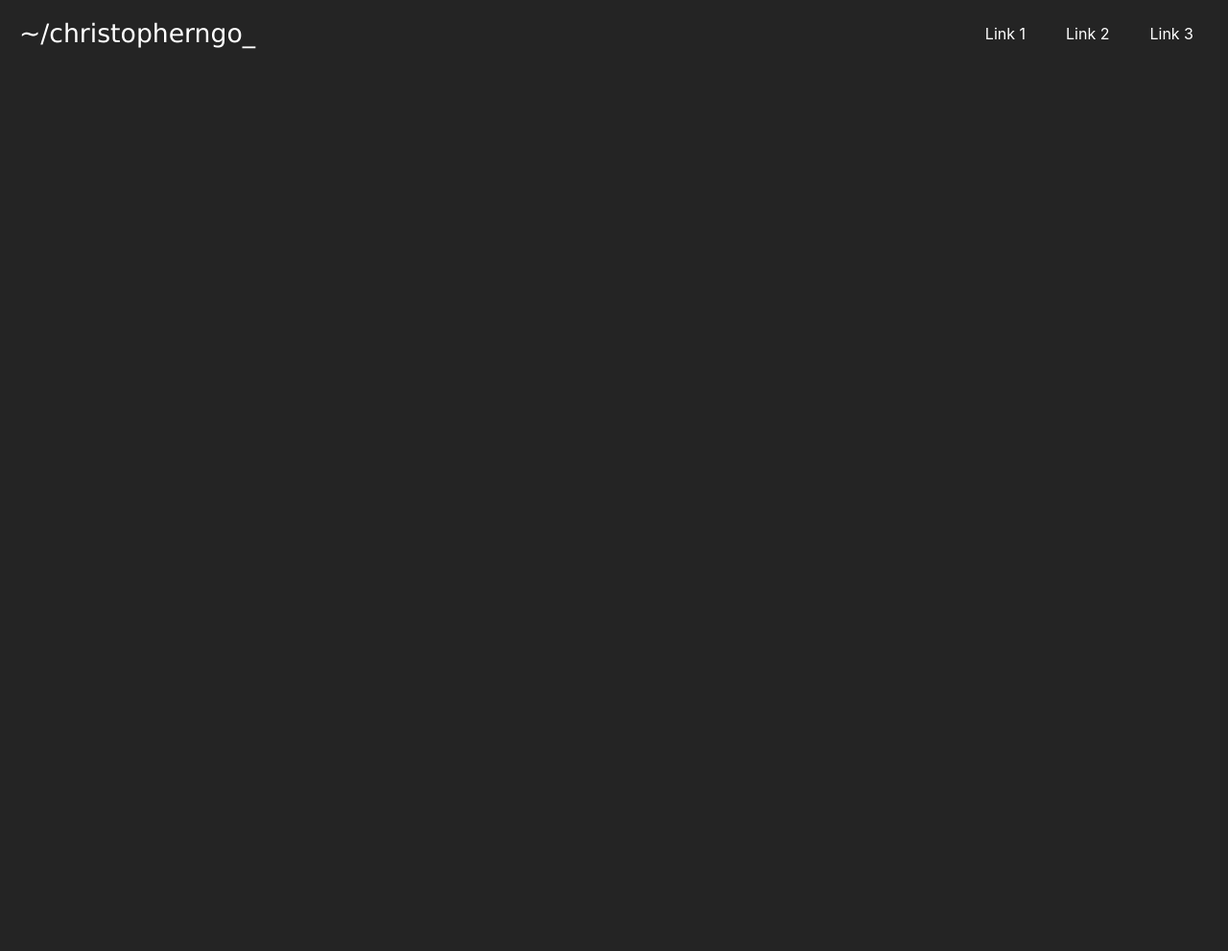
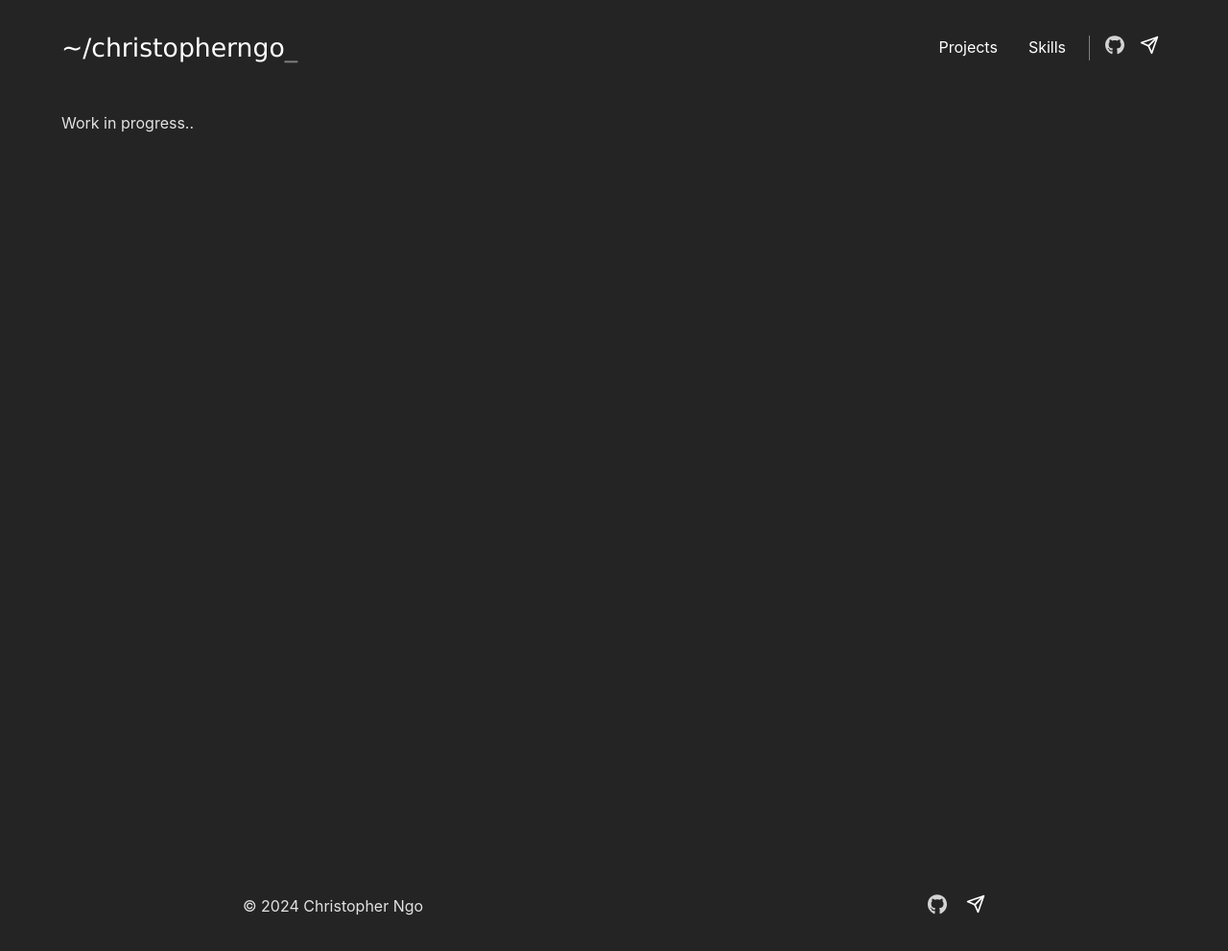
Before and after one commit to chriistopherngo/Portfolio, a React (Vite) app: page / in a window 1280 px wide. Shown: the whole page at 96% size. Before the commit the page ends 800 px from the top, so only its background shows below. Built offline with nearby package versions, Linux system fonts and the light colour scheme.

Commit message:
work in progess

```diff
--- a/src/App.jsx
+++ b/src/App.jsx
@@ -1,13 +1,14 @@
 import { useState } from "react";
 import "./App.css";
-import  Navbar  from "./Components/Navbar";
+import Navbar from "./Components/Navbar/Navbar";
+import Footer from "./Components/Footer/Footer";
 
 function App() {
-
   return (
     <>
-    <Navbar/>
-
+      <Navbar />
+      <main>Work in progress..</main>
+      <Footer />
     </>
   );
 }
--- /dev/null
+++ b/src/Components/Footer/Footer.css
@@ -0,0 +1,16 @@
+.footer{
+    display: flex;
+    justify-content: space-around;
+    flex-wrap: wrap;
+    gap: 20px;
+    padding: 2em 0;
+}
+
+img.githubIcon{
+    width: 20px;
+}
+
+.footer .contact_container{
+    display: flex;
+    gap: 20px;
+}
--- /dev/null
+++ b/src/Components/Footer/Footer.jsx
@@ -0,0 +1,22 @@
+import React from "react";
+import "./Footer.css";
+import githubIcon from "../../assets/svg/github.svg";
+import mailtoIcon from "../../assets/svg/mailto.svg";
+
+const Footer = () => {
+  return (
+    <div className="footer">
+      <div>© 2024 Christopher Ngo</div>
+      <div className="contact_container">
+        <a href="https://github.com/chriistopherngo" target="_blank">
+          <img className="githubIcon" src={githubIcon} alt="" />
+        </a>
+        <a href="mailto:ngo.chris@hotmail.com" target="_blank">
+          <img className="githubIcon" src={mailtoIcon} alt="" />
+        </a>
+      </div>
+    </div>
+  );
+};
+
+export default Footer;
--- a/src/Components/Navbar.css
+++ /dev/null
@@ -1,122 +0,0 @@
-nav {
-    display: flex;
-    justify-content: space-between;
-    align-items: center;
-    height: 70px;
-    color: white;
-    /* background-color: white; */
-    /* box-shadow: 0 2px 4px rgba(0, 0, 0, 0.1); */
-    padding: 0 20px;
-  }
-
-  nav a {
-    all: unset;
-    text-decoration: none;
-    padding: 8px 16px;
-  }
-
-  nav a:hover {
-    cursor: pointer;
-    background-color: #3182ce;
-    border-radius: 4px;
-  }
-
-  nav li {
-    list-style: none;
-  }
-
-  nav .logout:hover {
-    border: solid 1px rgb(220, 49, 49);
-    background-color: transparent;
-    padding: 7px 15px;
-  }
-
-  nav .logo ul {
-    display: flex;
-    gap: 10px;
-    align-items: center;
-  }
-
-  nav .logo img {
-    width: 50px;
-    height: 50px;
-  }
-
-
-  nav .links ul {
-    display: flex;
-    gap: 10px;
-  }
-
-  .links ul li a.active {
-    background-color: #3182ce;
-    color: black;
-    padding: 8px 16px;
-    border-radius: 4px;
-    transition: background-color 0.3s ease;
-  }
-
-  .menu-icon {
-    display: none;
-    flex-direction: column;
-    cursor: pointer;
-  }
-
-  .bar {
-    width: 25px;
-    height: 3px;
-    background-color: white;
-    margin: 3px 0;
-    transition: transform 0.3s ease;
-  }
-
-  .menu-icon.open .bar:nth-child(1) {
-    transform: translateY(8px) rotate(45deg);
-  }
-
-  .menu-icon.open .bar:nth-child(2) {
-    opacity: 0;
-  }
-
-  .menu-icon.open .bar:nth-child(3) {
-    transform: translateY(-8px) rotate(-45deg);
-  }
-
-  @media screen and (max-width: 1111px) {
-    nav .logo ul {
-      gap: 5px;
-    }
-
-    nav .logo img {
-      width: 40px;
-      height: 40px;
-    }
-
-    nav .links ul {
-      display: none;
-      flex-direction: column;
-      position: absolute;
-      top: 70px;
-      left: 0;
-      background-color: #242424;
-      width: 100%;
-      box-shadow: 0 2px 4px rgba(0, 0, 0, 0.1);
-      padding: 10px 0;
-      z-index: 100;
-      height: auto;
-    }
-
-    .menu-icon {
-      display: flex;
-    }
-
-    .links.open ul {
-      display: flex;
-      align-items: flex-end;
-      gap: 18px;
-    }
-
-    nav .links ul li {
-      margin: 0 20px;
-    }
-  }
--- /dev/null
+++ b/src/Components/Navbar/Navbar.css
@@ -0,0 +1,169 @@
+
+nav {
+  display: flex;
+  justify-content: space-between;
+  align-items: center;
+  height: 70px;
+  color: white;
+  /* background-color: white; */
+  /* box-shadow: 0 2px 4px rgba(0, 0, 0, 0.1); */
+  margin: 0 5%;
+  padding: 50px 0;
+}
+
+nav a {
+  all: unset;
+  text-decoration: none;
+  padding: 8px 16px;
+}
+
+nav a:hover {
+  cursor: pointer;
+  text-decoration: underline;
+}
+
+nav li {
+  list-style: none;
+}
+
+nav ul .navbar_divider{
+  border-left: 1px solid gray;
+  margin:0 8px;
+
+}
+
+nav .logout:hover {
+  border: solid 1px rgb(220, 49, 49);
+  background-color: transparent;
+  padding: 7px 15px;
+}
+
+nav .logo ul {
+  display: flex;
+  gap: 10px;
+  align-items: center;
+}
+
+nav .logo img {
+  width: 50px;
+  height: 50px;
+}
+
+nav .links ul {
+  display: flex;
+}
+
+nav .contact_container{
+  display: flex;
+}
+
+nav .contact_container li{
+  transition: transform 0.1s ease-in-out;
+}
+
+nav .contact_container a{
+  padding: 4px 8px;
+}
+
+nav .contact_container li:hover{
+    border-bottom: 0px;
+    transform: translateY(-4px);
+}
+nav .contact_container a:hover{
+  border-bottom: 0px;
+}
+.links ul li a.active {
+  background-color: #3182ce;
+  color: black;
+  padding: 8px 16px;
+  border-radius: 4px;
+  transition: background-color 0.3s ease;
+}
+
+.menu-icon {
+  display: none;
+  flex-direction: column;
+  cursor: pointer;
+}
+
+.bar {
+  width: 25px;
+  height: 3px;
+  background-color: white;
+  margin: 3px 0;
+  transition: transform 0.3s ease;
+}
+
+.menu-icon.open .bar:nth-child(1) {
+  transform: translateY(8px) rotate(45deg);
+}
+
+.menu-icon.open .bar:nth-child(2) {
+  opacity: 0;
+}
+
+.menu-icon.open .bar:nth-child(3) {
+  transform: translateY(-8px) rotate(-45deg);
+}
+
+@media screen and (max-width: 1111px) {
+  nav .logo ul {
+    gap: 5px;
+  }
+
+  nav .logo img {
+    width: 40px;
+    height: 40px;
+  }
+
+  nav .links ul {
+    display: none;
+    flex-direction: column;
+    position: absolute;
+    top: 70px;
+    left: 0;
+    background-color: #242424;
+    width: 100%;
+    box-shadow: 0 2px 4px rgba(0, 0, 0, 0.1);
+    padding: 10px 0;
+    z-index: 100;
+    height: auto;
+  }
+
+  .menu-icon {
+    display: flex;
+  }
+
+  .links.open ul {
+    display: flex;
+    align-items: flex-end;
+    gap: 18px;
+  }
+
+  nav .links ul li {
+    margin: 0 20px;
+  }
+  nav a:hover {
+    border-bottom: 0;
+  }
+  nav .navbar_divider{
+    border-bottom: 1px solid gray;
+    width: 100px;
+    position: relative;
+    z-index: 90000000;
+  }
+
+  nav .contact_container{
+    display: flex !important;
+    flex-direction: row !important;
+    justify-content: flex-end;
+    gap:1px !important;
+    padding: 40px 30px 0 0 !important;
+
+  }
+
+  nav .contact_container li{
+    margin: 0 !important;
+    margin-bottom: 10px !important;
+  }
+}
--- a/src/Components/Navbar.jsx
+++ b/src/Components/Navbar/Navbar.jsx
@@ -1,7 +1,9 @@
 import React, { useState, useEffect } from "react";
 import { Link, useLocation } from "react-router-dom";
 import "./Navbar.css";
-import TypingComponent from './TypingComponent/TypingComponent'
+import TypingComponent from "../TypingComponent/TypingComponent";
+import githubIcon from "../../assets/svg/github.svg";
+import mailtoIcon from "../../assets/svg/mailto.svg";
 
 const Navbar = () => {
   const location = useLocation();
@@ -32,7 +34,7 @@ const Navbar = () => {
         <div className="logo">
           <ul>
             <li onClick={toggleMenu}>
-                <TypingComponent/>
+              <TypingComponent />
             </li>
           </ul>
         </div>
@@ -50,7 +52,7 @@ const Navbar = () => {
                   to=""
                   className={activeLink === "dashboard" ? "active" : ""}
                 >
-                  Link 1
+                  Projects
                 </Link>
               </li>
               <li onClick={toggleMenu}>
@@ -58,20 +60,26 @@ const Navbar = () => {
                   to=""
                   className={activeLink === "manageusers" ? "active" : ""}
                 >
-                  Link 2
+                  Skills
                 </Link>
               </li>
-            </>
-            <>
-              <li onClick={toggleMenu}>
-                <Link
-                  to=""
-                  className={activeLink === "maingame" ? "active" : ""}
-                >
-                  Link 3
-                </Link>
+              <li className="navbar_divider" onClick={toggleMenu}>
               </li>
             </>
+            <li>
+            <ul className="contact_container">
+              <li onClick={toggleMenu}>
+                <a href="https://github.com/chriistopherngo" target="_blank">
+                  <img className="githubIcon" src={githubIcon} alt="" />
+                </a>
+              </li>
+              <li onClick={toggleMenu}>
+                <a href="mailto:ngo.chris@hotmail.com" target="_blank">
+                  <img className="githubIcon" src={mailtoIcon} alt="" />
+                </a>
+              </li>
+              </ul>
+              </li>
           </ul>
         </div>
       </nav>
--- a/src/index.css
+++ b/src/index.css
@@ -17,6 +17,13 @@
   padding: 0;
   box-sizing: border-box;
 }
+
+main {
+  height: 100dvh;
+  margin: 0 5%;
+  padding: 1rem 0;
+}
+
 /*
 a {
   font-weight: 500;
```
Also changed, not shown: src/assets/svg/github.svg (added), src/assets/svg/mailto.svg (added).
